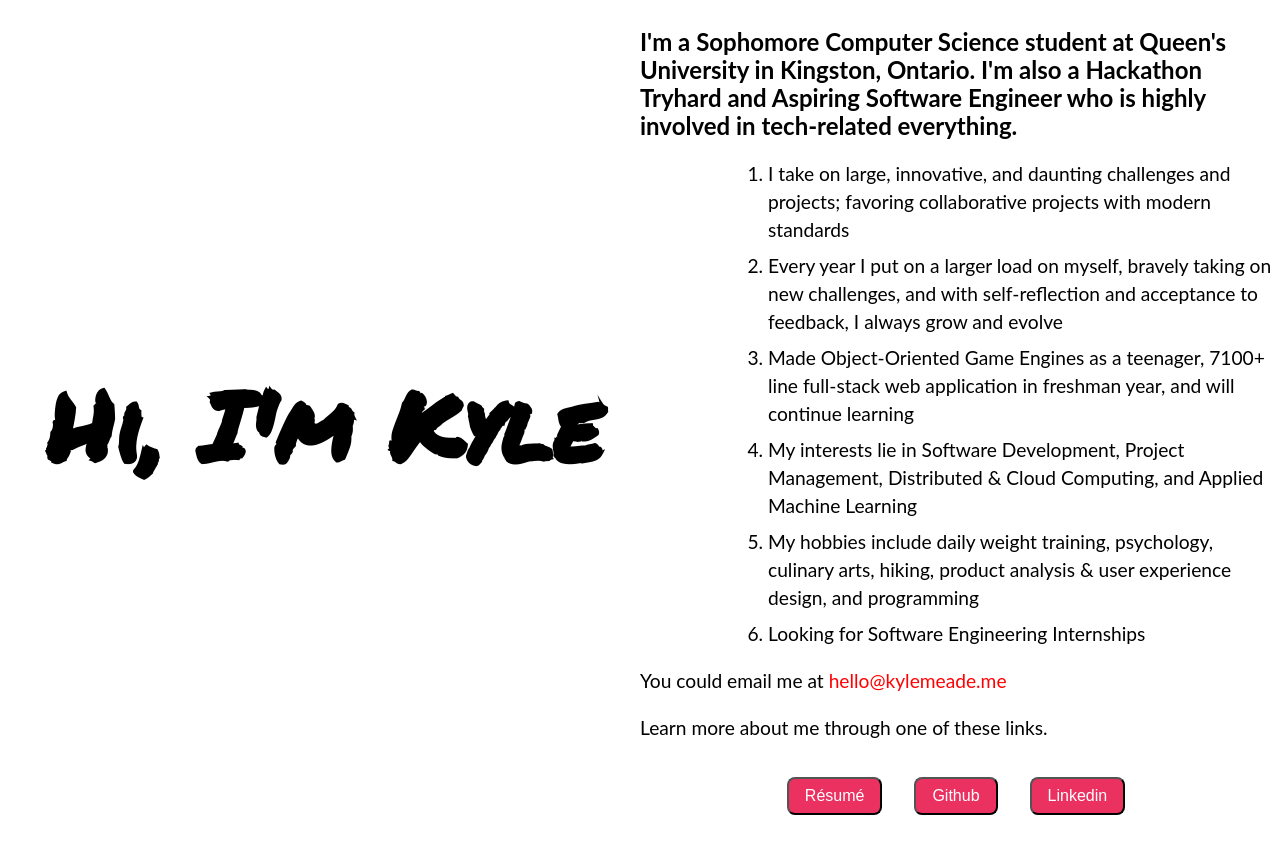
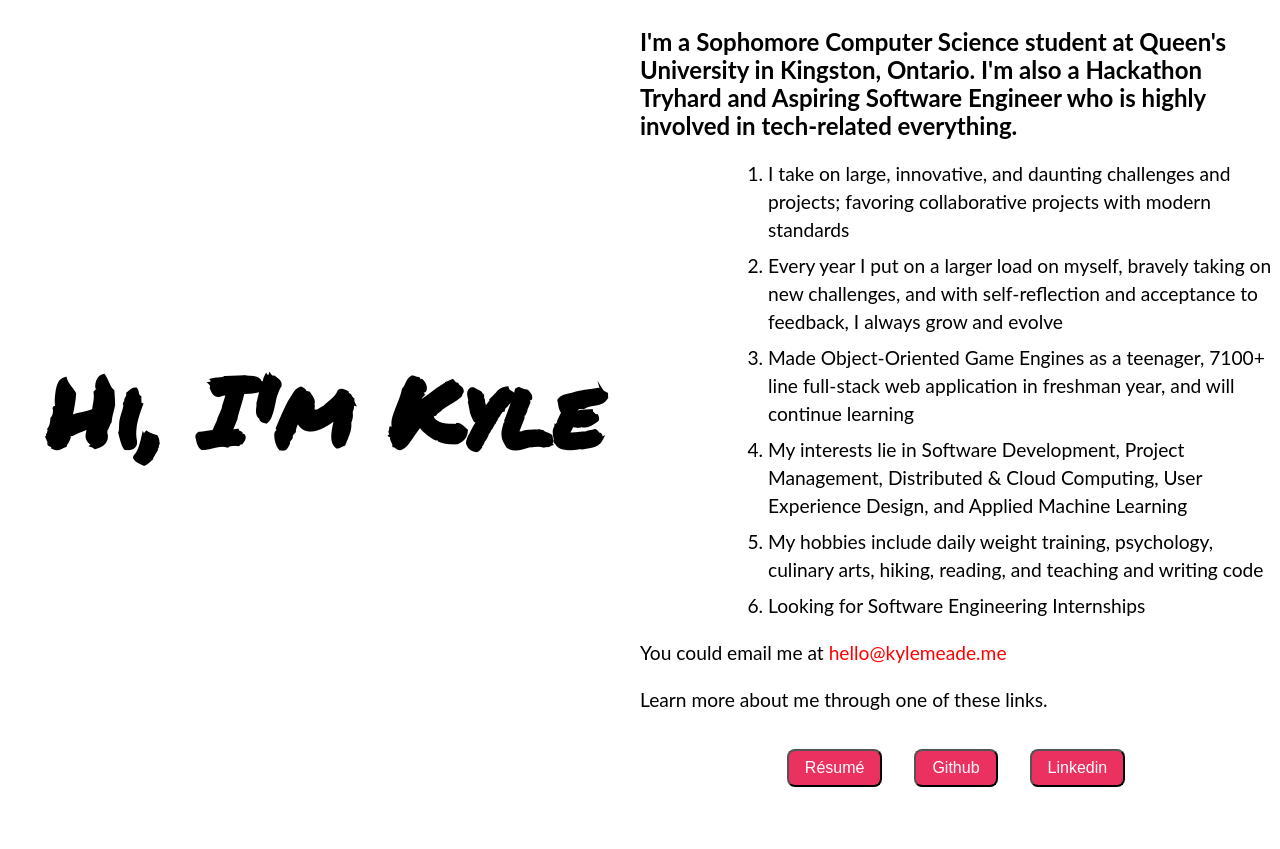
Before and after one commit to Kymed/PersonalSite, a plain HTML site: page index.html in a window 1280 px wide. After the commit the page ends 821 px from the top, so only its background shows below. Drawn offline with Linux system fonts and the light colour scheme.

Commit message:
another tweak
im tweakin

```diff
--- a/index.html
+++ b/index.html
@@ -26,8 +26,8 @@
                 <li> Every year I put on a larger load on myself, bravely taking on new challenges, and with self-reflection and acceptance to feedback, I always grow and evolve
                 </li>
                 <li> Made Object-Oriented Game Engines as a teenager, 7100+ line full-stack web application in freshman year, and will continue learning</li>
-                <li> My interests lie in Software Development, Project Management, Distributed & Cloud Computing, and Applied Machine Learning</li>
-                <li>My hobbies include daily weight training, psychology, culinary arts, hiking, product analysis & user experience design, and programming</li>
+                <li> My interests lie in Software Development, Project Management, Distributed & Cloud Computing, User Experience Design, and Applied Machine Learning</li>
+                <li>My hobbies include daily weight training, psychology, culinary arts, hiking, reading, and teaching and writing code</li>
                 <li> Looking for Software Engineering Internships </li>
             </ul>
             <p> You could email me at <a class="maillink" href="mailto:hello@kylemeade.me">hello@kylemeade.me</a> </p>
```
